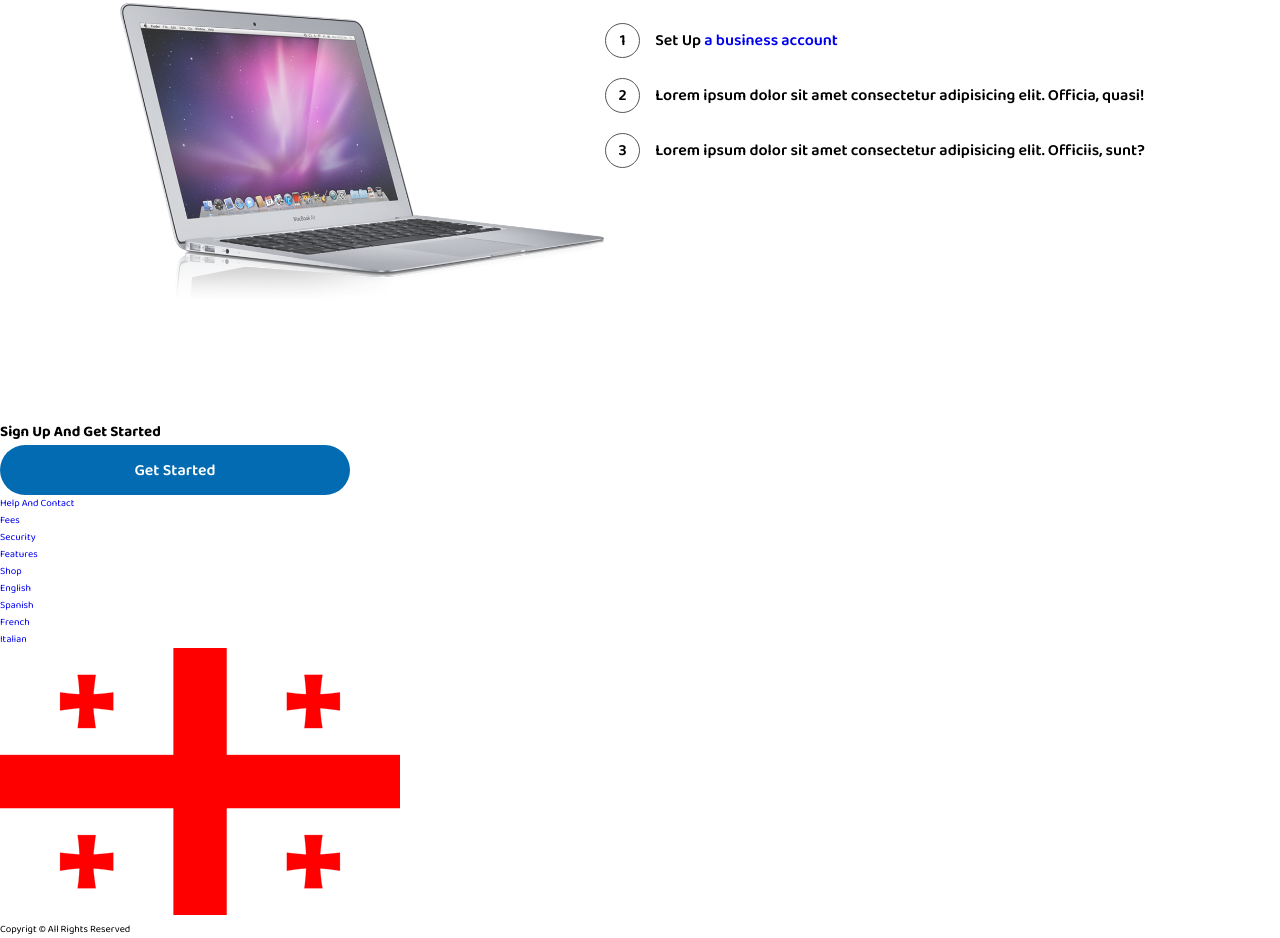
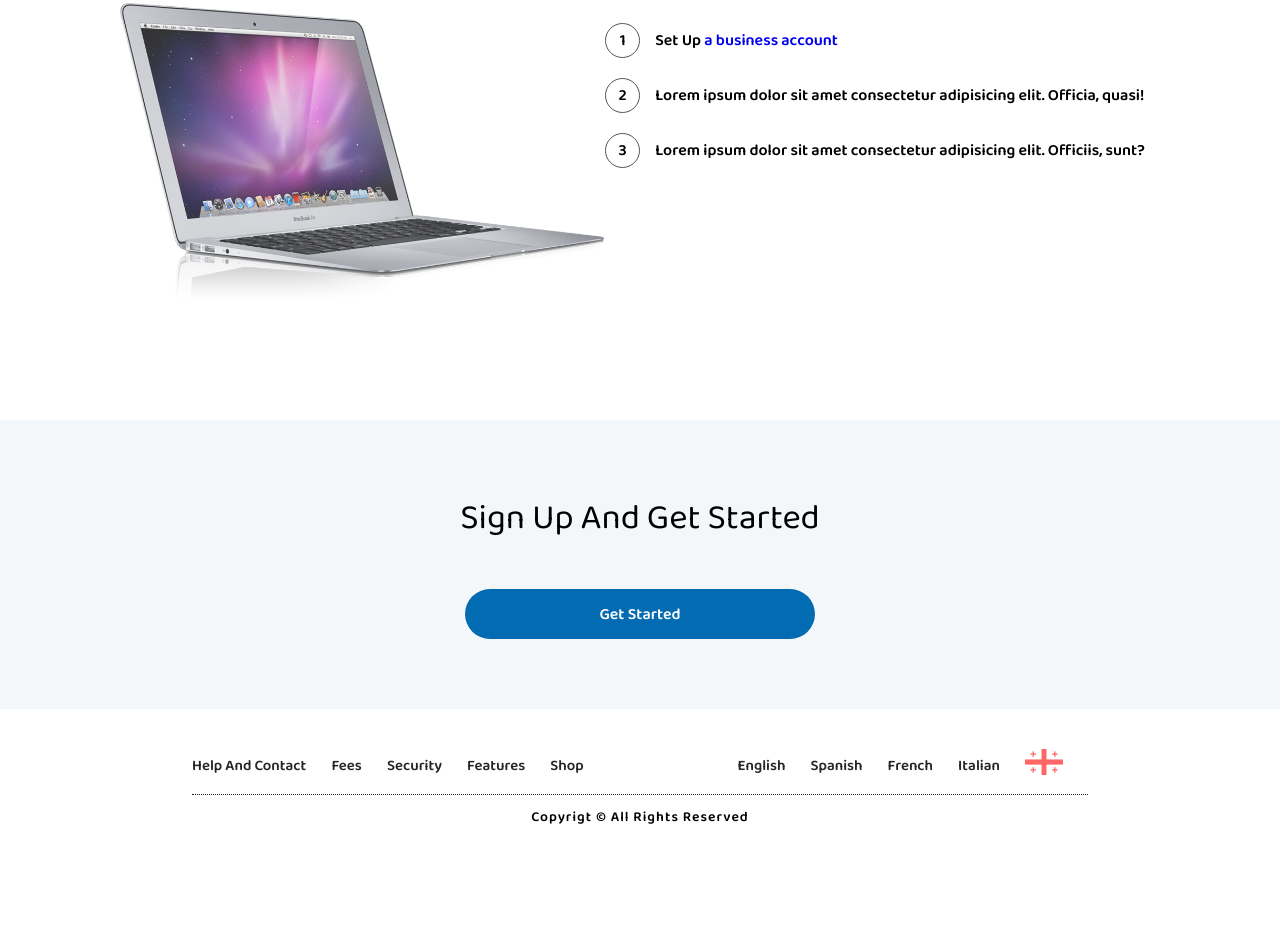
Before and after one commit to TaiwoOluwaseyi/Paypal, a plain HTML site: page index.html in a window 1280 px wide. Shown: the part 1989-2927 px from the top of the page. After the commit the page ends 2848 px from the top, so only its background shows below. Drawn offline with Linux system fonts and the light colour scheme.

Commit message:
another commit

```diff
--- a/style.css
+++ b/style.css
@@ -351,6 +351,69 @@ html {
 .section-4-list-item {
   color: #036bb1;
 }
+/* End of section 4 */
+
+/* Section 5 */
+.section-5 {
+  width: 100%;
+}
+
+.section-5-top {
+  width: 100%;
+  background-color: #f3f7fa;
+  text-align: center;
+  padding: 7rem 0;
+}
+
+.section-5-top-heading {
+  font-size: 3.5rem;
+  font-weight: 400;
+  margin-bottom: 4rem;
+}
+
+.footer {
+  width: 100%;
+  height: 15rem;
+  display: flex;
+  flex-direction: column;
+  justify-content: space-between;
+  align-items: center;
+  padding: 4rem 0 3rem 0;
+}
+
+.footer-top {
+  width: 70%;
+  display: flex;
+  justify-content: space-between;
+  border-bottom: 0.1rem dotted #262626;
+  padding-bottom: 1rem;
+}
+
+.footer-list {
+  display: flex;
+  align-items: center;
+}
+
+.footer-list li {
+  margin-right: 2.5rem;
+}
+
+.footer-list a {
+  font-size: 1.5rem;
+  font-weight: 600;
+  color: #262626;
+}
+
+.footer-list img {
+  width: 3.8rem;
+  opacity: 0.6;
+}
+
+.copyright {
+  font-size: 1.4rem;
+  font-weight: 600;
+  letter-spacing: 0.1rem;
+}
 
 
 
@@ -367,4 +430,11 @@ html {
 
 
 
-/* End of section 4 */
+
+
+
+
+
+
+
+/* End of section 5 */
```
